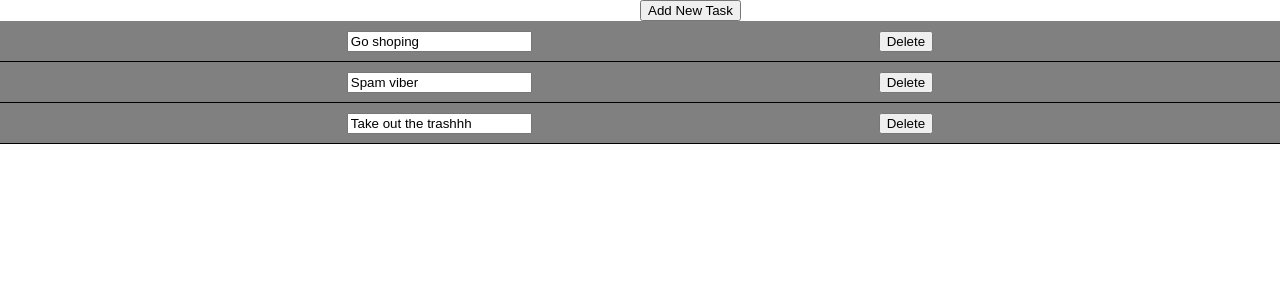
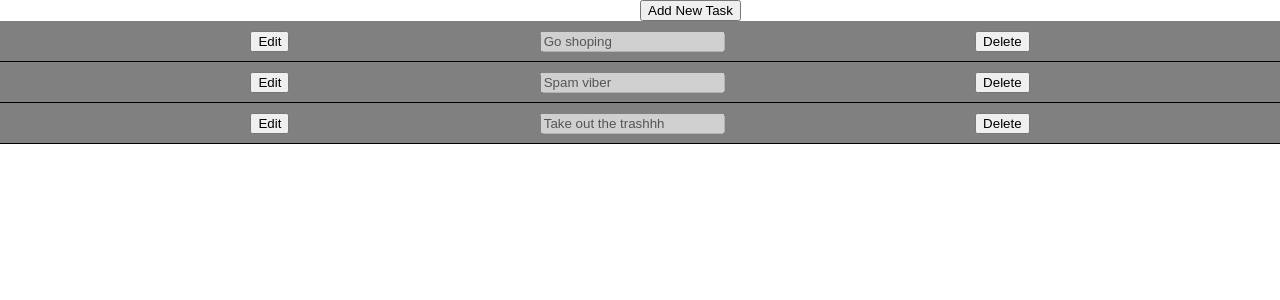
Before and after one commit to r3sPawN/to-do-list, a React (Create React App) app: page / in a window 1280 px wide. Shown: the top 300 px of the page. Built offline with nearby package versions, Linux system fonts and the light colour scheme.

Commit message:
Add edit button

```diff
--- a/src/index.js
+++ b/src/index.js
@@ -9,31 +9,34 @@ class ToDoList extends React.Component {
       {
        id: 1,
        title: 'Go shoping',
-       taskComplete: 'false'
+       disabled: true
       },
 
       {
         id: 2,
         title: 'Spam viber',
-        taskComplete: 'false'
+        disabled: true
       },
 
       {
         id: 3,
         title: 'Take out the trashhh',
-        taskComplete: 'false'
+        disabled: true
       }
-    ]
+    ],
   }
 
+
   handleDeleteOnClick(event, todoId) {
-    this.setState({todos: this.state.todos.filter( todo => todo.id !== todoId)})
+    const { todos } = this.state;
+    this.setState({todos: todos.filter( todo => todo.id !== todoId)});
   }
 
-  handleAddOnClick(event) {
-    const taskCount = this.state.todos.length;
-    this.state.todos.push({id: taskCount + 1 , title: '', taskComplete: 'false'})
-    this.setState({todos: this.state.todos})
+  handleAddOnClick = (event) => {
+    const {todos} = this.state;
+    const taskCount = todos.length;
+    todos.push({id: taskCount + 1 , title: '', disabled: true});
+    this.setState({todos: todos});
   }
 
   handleChange(event, todoId) {
@@ -47,12 +50,40 @@ class ToDoList extends React.Component {
     })
   }
 
+  handleEditOnClick(event,todoId) {
+    const {todos} = this.state;
+    todos.forEach(element => {
+      if(element.id === todoId) {
+        element.disabled = false;
+      }
+    })
+    this.setState({todos: todos})
+  }
+
+  handleOnEnterPress = (event) => {
+  const {todos} = this.state;
+    if(event.key === 'Enter') {
+    todos.forEach(element => {
+      if(element.disabled === false) {
+          element.disabled = true;
+        }
+    })
+    this.setState({todos: todos})
+    }
+  }
+
   render() {
     return (
       <div>
-        <button className="add-new-task" onClick={(event) => this.handleAddOnClick(event)}>Add New Task</button>
+        <button className="add-new-task" onClick={this.handleAddOnClick}>Add New Task</button>
         {this.state.todos.map( todo => <div className="to-do-container" key={todo.id}>
-            <input type="text" value={todo.title} onChange={(event) => this.handleChange(event, todo.id)}/>
+            <button onClick={(event) => this.handleEditOnClick(event,todo.id)}>Edit</button>
+            <input
+            disabled={todo.disabled}
+            type="text"
+            onKeyPress={this.handleOnEnterPress}
+            value={todo.title}
+            onChange={(event) => this.handleChange(event, todo.id)}/>
             <button onClick={(event) => this.handleDeleteOnClick(event, todo.id)}>Delete</button>
           </div> ) }
       </div>
```
